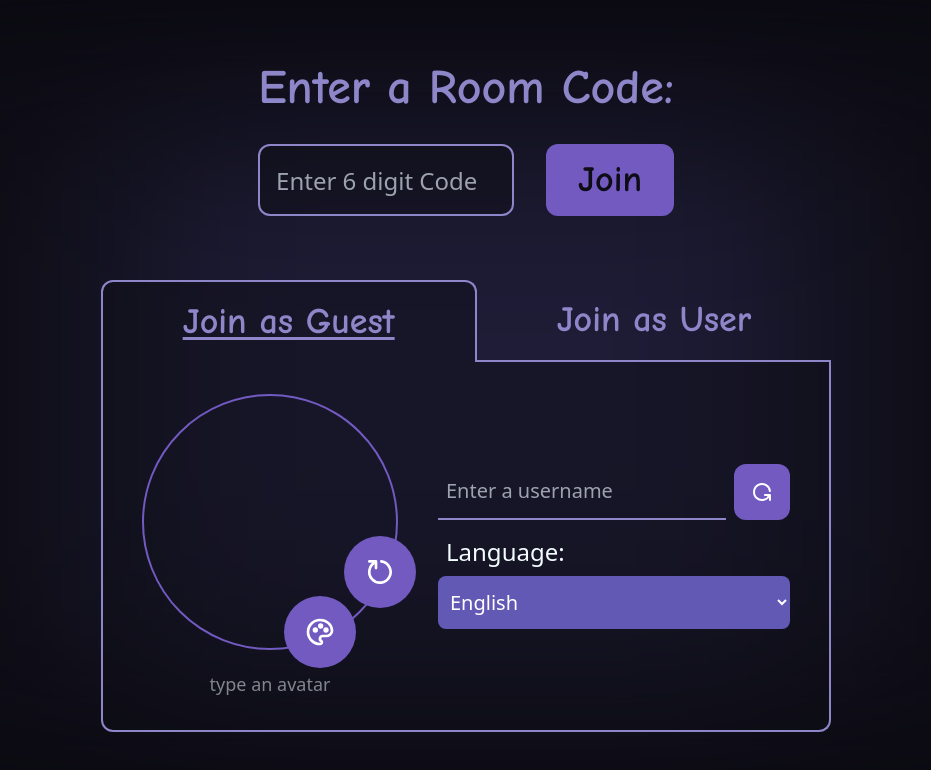
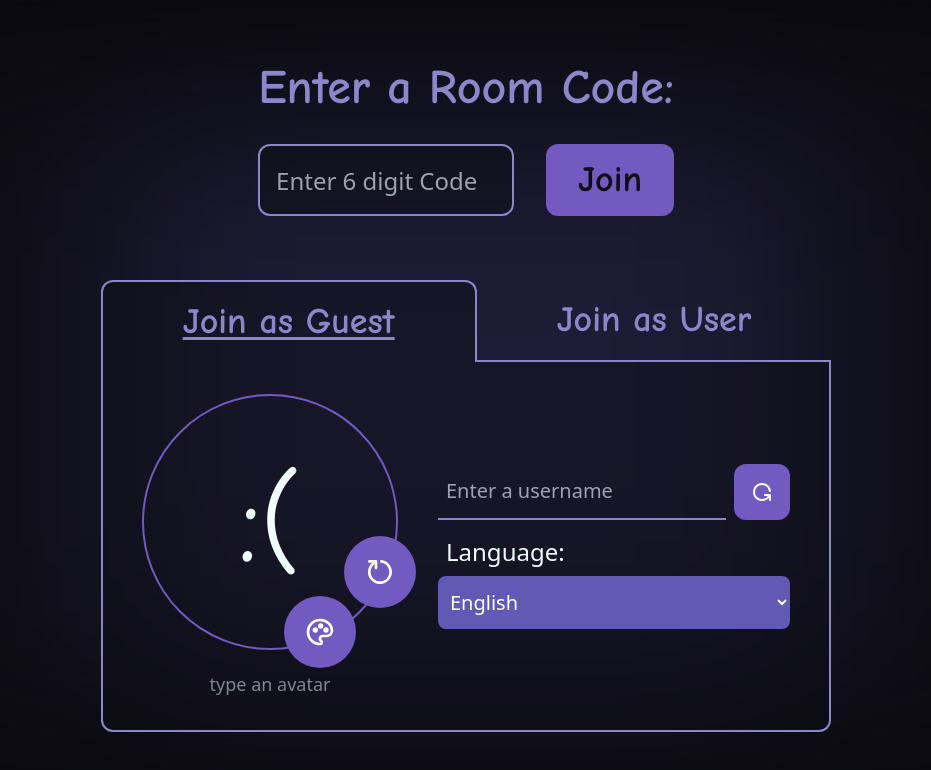
Before and after one commit to Radian6405/Boardscape, a React (Vite) app in the folder client/: page /join in a window 1280 px wide. Shown: the top 770 px of the page, without its empty margins (174-1105 px from the left). Built offline with nearby package versions, Linux system fonts and the light colour scheme.

Commit message:
fix: guests can now join with custom username and avatar text

```diff
--- a/client/src/components/pages/Join.tsx
+++ b/client/src/components/pages/Join.tsx
@@ -11,6 +11,7 @@ import Avatar from "../util/reusables/Avatar";
 import { useNavigate, useSearchParams } from "react-router-dom";
 import { useCookies } from "react-cookie";
 import { getUser, userData } from "../util/Navbar";
+import { generateRandomAvatarText } from "../util/miscFunctions";
 
 function JoinRoom() {
   const [cookie] = useCookies(["token", "googleRefreshToken"]);
@@ -18,6 +19,14 @@ function JoinRoom() {
   const [joinToggle, setJoinToggle] = useState(cookie.token !== undefined);
   const [code, setCode] = useState<string>("");
   const [debugText, setDebugText] = useState<string | null>(null);
+
+  // for guest options only
+  const [username, setUsername] = useState<string | null>(
+    localStorage.getItem("prevUsername")
+  );
+  const [avatarText, setAvatarText] = useState<string | null>(
+    localStorage.getItem("prevAvatarText") ?? generateRandomAvatarText()
+  );
 
   const [searchParams] = useSearchParams();
   const navigate = useNavigate();
@@ -28,6 +37,25 @@ function JoinRoom() {
       setDebugText(null);
     }, 2000);
     return;
+  }
+  function joinUser() {
+    if (code.length !== 6) {
+      callDebug("Not a valid room code");
+      return;
+    }
+    if (username === null) {
+      callDebug("Enter a username");
+      return;
+    }
+    if (avatarText === null) {
+      callDebug("Enter an avatar");
+      return;
+    }
+
+    localStorage.setItem("prevUsername", username);
+    localStorage.setItem("prevAvatarText", avatarText);
+
+    navigate("/room?code=" + code);
   }
 
   useEffect(() => {
@@ -65,10 +93,7 @@ function JoinRoom() {
                   }}
                 />
                 <SolidButton
-                  onClick={() => {
-                    if (code.length === 6) navigate("/room?code=" + code);
-                    else callDebug("Not a valid room code");
-                  }}
+                  onClick={joinUser}
                   className={debugText !== null ? "animated-shake" : ""}
                 >
                   <span className="mx-4">Join</span>
@@ -122,7 +147,16 @@ function JoinRoom() {
                 className="flex flex-col items-center justify-center gap-5 rounded-b-lg border-2 border-t-0 border-accent bg-background/40
                 px-6 py-8 md:gap-10 md:rounded-b-xl lg:flex-row"
               >
-                {joinToggle ? <UserOptions /> : <GuestOptions />}
+                {joinToggle ? (
+                  <UserOptions />
+                ) : (
+                  <GuestOptions
+                    username={username}
+                    setUsername={setUsername}
+                    avatarText={avatarText}
+                    setAvatarText={setAvatarText}
+                  />
+                )}
               </div>
             </div>
           </ContainerBox>
@@ -132,12 +166,29 @@ function JoinRoom() {
   );
 }
 
-export function GuestOptions() {
+export function GuestOptions({
+  username,
+  setUsername,
+  avatarText,
+  setAvatarText,
+}: {
+  username: string | null;
+  setUsername: React.Dispatch<React.SetStateAction<string | null>>;
+  avatarText: string | null;
+  setAvatarText: React.Dispatch<React.SetStateAction<string | null>>;
+}) {
   const [avatarRot, setAvatarRot] = useState(0);
+
   return (
     <>
       <div className="flex flex-col items-center justify-center gap-5">
-        <Avatar text="" rot={avatarRot} disabled={false}>
+        <Avatar
+          text={avatarText ?? ""}
+          value={avatarText}
+          setValue={setAvatarText}
+          rot={avatarRot}
+          disabled={false}
+        >
           <div
             className="absolute -right-5 bottom-10 flex cursor-pointer items-center justify-center rounded-full
                       bg-primary p-4 text-white sm:p-5"
@@ -166,6 +217,10 @@ export function GuestOptions() {
             className="h-10 w-48 border-b-2 border-accent bg-transparent p-2 text-lg text-text focus:outline-0
             sm:h-12 sm:w-64 sm:text-xl md:h-14 md:w-72"
             placeholder="Enter a username"
+            value={username ?? ""}
+            onChange={(event) =>
+              setUsername(event.target.value === "" ? null : event.target.value)
+            }
           />
           <div
             className="flex cursor-pointer items-center justify-center rounded-lg bg-primary p-3 text-white
--- a/client/src/components/pages/game_pages/Room.tsx
+++ b/client/src/components/pages/game_pages/Room.tsx
@@ -34,10 +34,12 @@ function Room() {
     let data: userData = await getUser(cookie, setCookie);
     if (data === null || data === undefined) {
       data = {
-        username: generateRandomUsername(),
+        username:
+          localStorage.getItem("prevUsername") ?? generateRandomUsername(),
         user_id: null,
         avatar_color: generateRandomAvatarColor(),
-        avatar_text: generateRandomAvatarText(),
+        avatar_text:
+          localStorage.getItem("prevAvatarText") ?? generateRandomAvatarText(),
         email: null,
       };
     }
--- a/client/src/components/util/reusables/Avatar.tsx
+++ b/client/src/components/util/reusables/Avatar.tsx
@@ -6,9 +6,19 @@ interface AvatarProps {
   rot: number;
   disabled: boolean;
   color?: string;
+  value?: string | null;
+  setValue?: React.Dispatch<React.SetStateAction<string | null>>;
 }
 
-function Avatar({ children, text, rot, disabled, color }: AvatarProps) {
+function Avatar({
+  children,
+  text,
+  rot,
+  disabled,
+  color,
+  value,
+  setValue,
+}: AvatarProps) {
   return (
     <>
       <div
@@ -22,6 +32,11 @@ function Avatar({ children, text, rot, disabled, color }: AvatarProps) {
           disabled={disabled}
           defaultValue={text}
           autoFocus
+          value={value ?? ""}
+          onChange={(event) => {
+            if (setValue !== undefined)
+              setValue(event.target.value === "" ? null : event.target.value);
+          }}
           className={
             "my-2 h-48 w-52 select-none resize-none items-center bg-transparent pb-8 pt-12 text-center font-nueu text-8xl text-text focus:outline-0" +
             " " +
```
